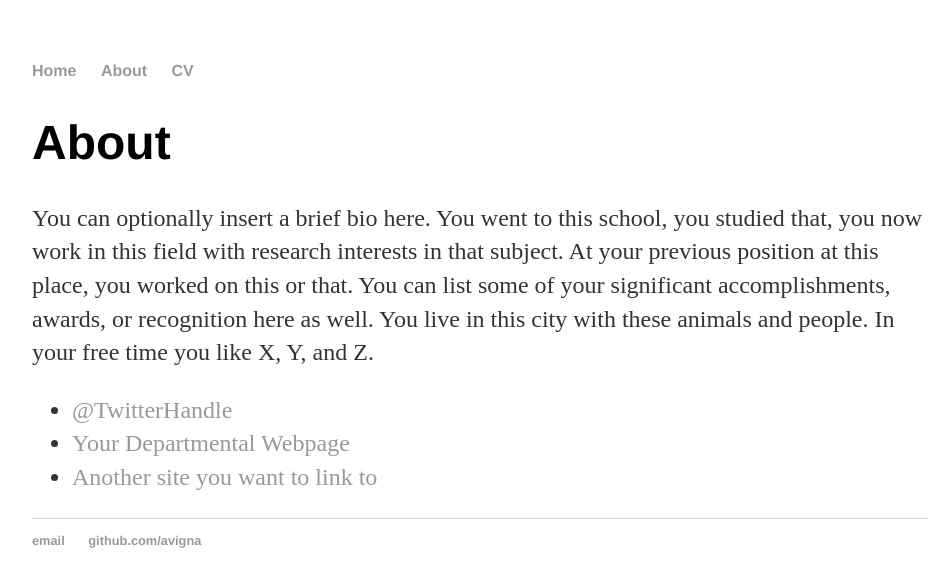
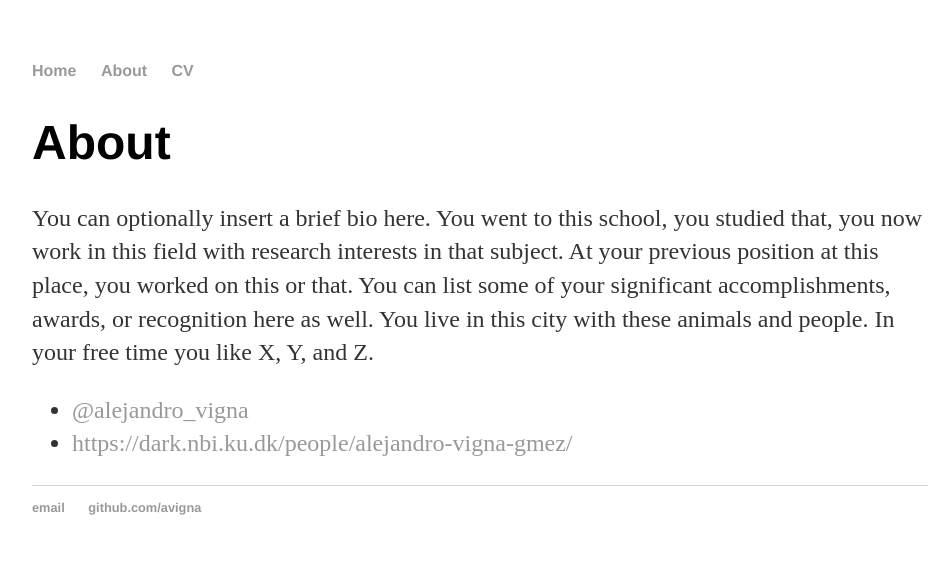
Before and after one commit to avigna/avigna.github.io, a Jekyll site: the page built from about/index.html, in a window 1280 px wide. Shown: the top 587 px of the page, without its empty margins (160-1112 px from the left). Built offline with Jekyll 4.4.1, drawn with Linux system fonts in a browser that asks for light colours.

Commit message:
Update index.html

```diff
--- a/about/index.html
+++ b/about/index.html
@@ -1,6 +1,6 @@
 ---
 layout: default
-title: About Hank Quinlan
+title: About Alejandro Vigna-Gómez
 ---
 
 		<div class="about">
@@ -8,8 +8,8 @@
 			<p>You can optionally insert a brief bio here. You went to this school, you studied that, you now work in this field with research interests in that subject. At your previous position at this place, you worked on this or that. You can list some of your significant accomplishments, awards, or recognition here as well. You live in this city with these animals and people. In your free time you like X, Y, and Z.</p>
 
 			<ul class="contacts">
-				<li><a href="#">@TwitterHandle</a></li>
-				<li><a href="#">Your Departmental Webpage</a></li>
-				<li><a href="#">Another site you want to link to</a></li>
+				<li><a href="#">@alejandro_vigna</a></li>
+				<li><a href="#">https://dark.nbi.ku.dk/people/alejandro-vigna-gmez/</a></li>
+				<!-- <li><a href="#">Another site you want to link to</a></li> -->
 				</ul>
 		</div>
```
